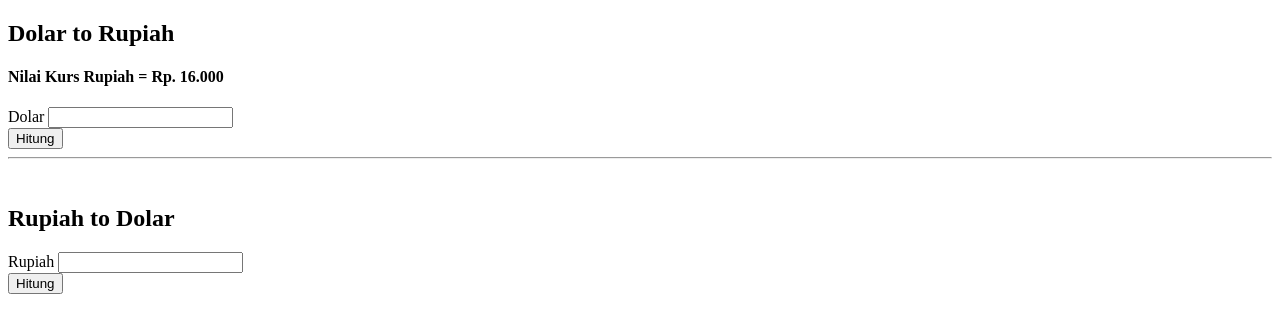
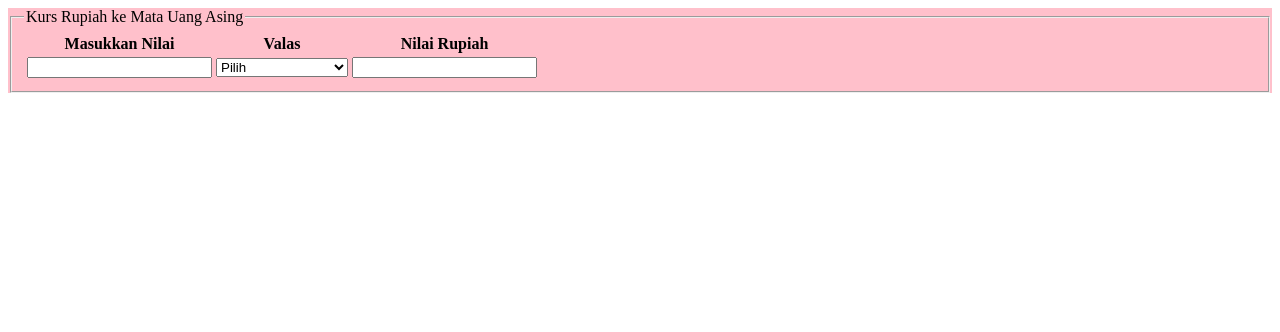
Before and after one commit to nurzahrasarisafitri-bit/Praktikum-UI-UX, a plain HTML site: page kurs.html in a window 1280 px wide. Drawn offline with Linux system fonts and the light colour scheme.

Commit message:
Add files via upload

```diff
--- a/kurs.html
+++ b/kurs.html
@@ -1,45 +1,61 @@
 <!DOCTYPE html>
 <html lang="en">
-
 <head>
     <meta charset="UTF-8">
     <meta name="viewport" content="width=device-width, initial-scale=1.0">
-    <title>Kurs Rupiah</title>
+    <title>Kurs</title>
 </head>
-
 <body>
-    <h2>Dolar to Rupiah</h2>
-    <h4>Nilai Kurs Rupiah = Rp. 16.000</h4>
-    <label for="dolar">Dolar</label>
-    <input type="number" id="dolar">
-    <br>
-    <span id="hasil"></span>
-    <button type="button" onclick="hitung_dolar()">Hitung</button>
-
-    <hr>
-    <br>
-
-    <h2>Rupiah to Dolar</h2>
-    <label for="rupiah">Rupiah</label>
-    <input type="number" id="rupiah">
-    <br>
-    <span id="hasil2"></span>
-    <button type="button" onclick="hitung_rupiah()">Hitung</button>
+    <form style="background-color: pink;" >
+        <fieldset>
+            <legend>Kurs Rupiah ke Mata Uang Asing</legend>
+                <table>
+                    <thead>
+                        <th>Masukkan Nilai</th>
+                        <th>Valas</th>
+                        <th>Nilai Rupiah</th>
+                    </thead>
+                    <tbody>
+                        <td><input type="number" id="uang"></td>
+                            <td>
+                                <select id="pilih">
+                                    <option>Pilih</option>
+                                    <option value="usd">Dolar US</option>
+                                    <option value="sd">Dolar Singapore</option>
+                                    <option value="rm">Ringgit Malaysia</option>
+                                    <option value="yen">Yen Jepang</option>
+                                    <option value="ue">Euro</option>
+                                    <option value="riyal">Riyal Saudi Arabia</option>
+                                </select>
+                            </td>
+                            <td><input type="number" id="konversi"></td>
+                    </tbody>
+                </table>
+        </fieldset>
+    </form>
 
     <script>
-        function hitung_dolar() {
-            let rp = 16000;
-            let d = document.getElementById("dolar").value;
-            let h = d * rp;
-            document.getElementById("hasil").innerHTML = "Hasil = Rp. " + h;
-        }
+        let pilih = document.getElementById("pilih");
 
-        function hitung_rupiah() {
-            let rp2 = document.getElementById("rupiah").value;
-            let h = rp2 * (1 / 16000);
-            document.getElementById("hasil2").innerHTML = "Dolar = $ " + h;
+        pilih.onchange = function() {
+            let uang = document.getElementById("uang").value;
+
+            if (pilih.value == "usd") {
+                document.getElementById("konversi").value = uang * 9915;
+            } else if (pilih.value == "sd") {
+                document.getElementById("konversi").value = uang * 13472;
+            } else if (pilih.value == "rm") {
+                document.getElementById("konversi").value = uang * 874;
+            } else if (pilih.value == "yen") {
+                document.getElementById("konversi").value = uang * 120;
+            } else if (pilih.value == "eu") {
+                document.getElementById("konversi").value = uang * 15888;
+            } else if (pilih.value == "riyal") {
+                document.getElementById("konversi").value = uang * 3592;
+            } else {
+                document.getElementById("konversi").value = "Anda Tidak Memilih Apapun"
+            }
         }
     </script>
 </body>
-
 </html>
```
